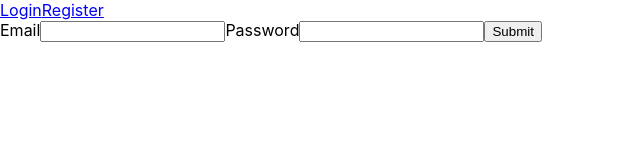
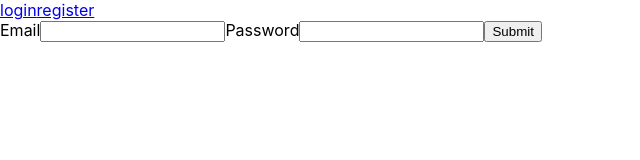
Before and after one commit to trukat/Project3-2.0, a React (Create React App) app in the folder client/: page /login in a window 1280 px wide. Shown: the top 160 px of the page, without its empty margins (0-640 px from the left). Built offline with nearby package versions, Linux system fonts and the light colour scheme.

Commit message:
Created conditional Navbar to render instance and check if user is logged in. Updated App.js to have Navbar.

```diff
--- a/client/src/App.js
+++ b/client/src/App.js
@@ -5,6 +5,7 @@ import Home from "./pages/Home";
 import Register from "./pages/Register";
 import Login from "./pages/Login";
 import UserContext from "./context/UserContext";
+import Navbar from "./components/Navbar";
 
 function App() {
   const [userData, setUserData] = useState({
@@ -44,16 +45,8 @@ function App() {
   return (
     <div className="App">
       <Router>
-        {!userData.user ? (
-          <>
-            <Link to="/login">Login</Link>
-            <Link to="/register">Register</Link>
-          </>
-        ) : (
-          <Link to="/" onClick={logOut}>
-            Log Out
-          </Link>
-        )}
+        <Navbar props={userData.user} logout={logOut} />
+
         <UserContext.Provider value={{ userData, setUserData }}>
           <Switch>
             <Route path="/login" component={Login} />
--- /dev/null
+++ b/client/src/components/Navbar.js
@@ -0,0 +1,34 @@
+import React from "react";
+import { Link } from "react-router-dom";
+
+const Navbar = (props) => {
+  console.log(props);
+  let links = (info) => {
+    console.log(info.props);
+
+    if (info.props) {
+      return (
+        <>
+          <Link to="/">Home</Link>
+          <Link onClick={props.logout} to="/">
+            Logout
+          </Link>
+        </>
+      );
+    } else {
+      return (
+        <>
+          <Link to="/login">login</Link>
+          <Link to="/register">register</Link>
+        </>
+      );
+    }
+  };
+  return (
+    <div>
+      <nav>{links(props)}</nav>
+    </div>
+  );
+};
+
+export default Navbar;
```
